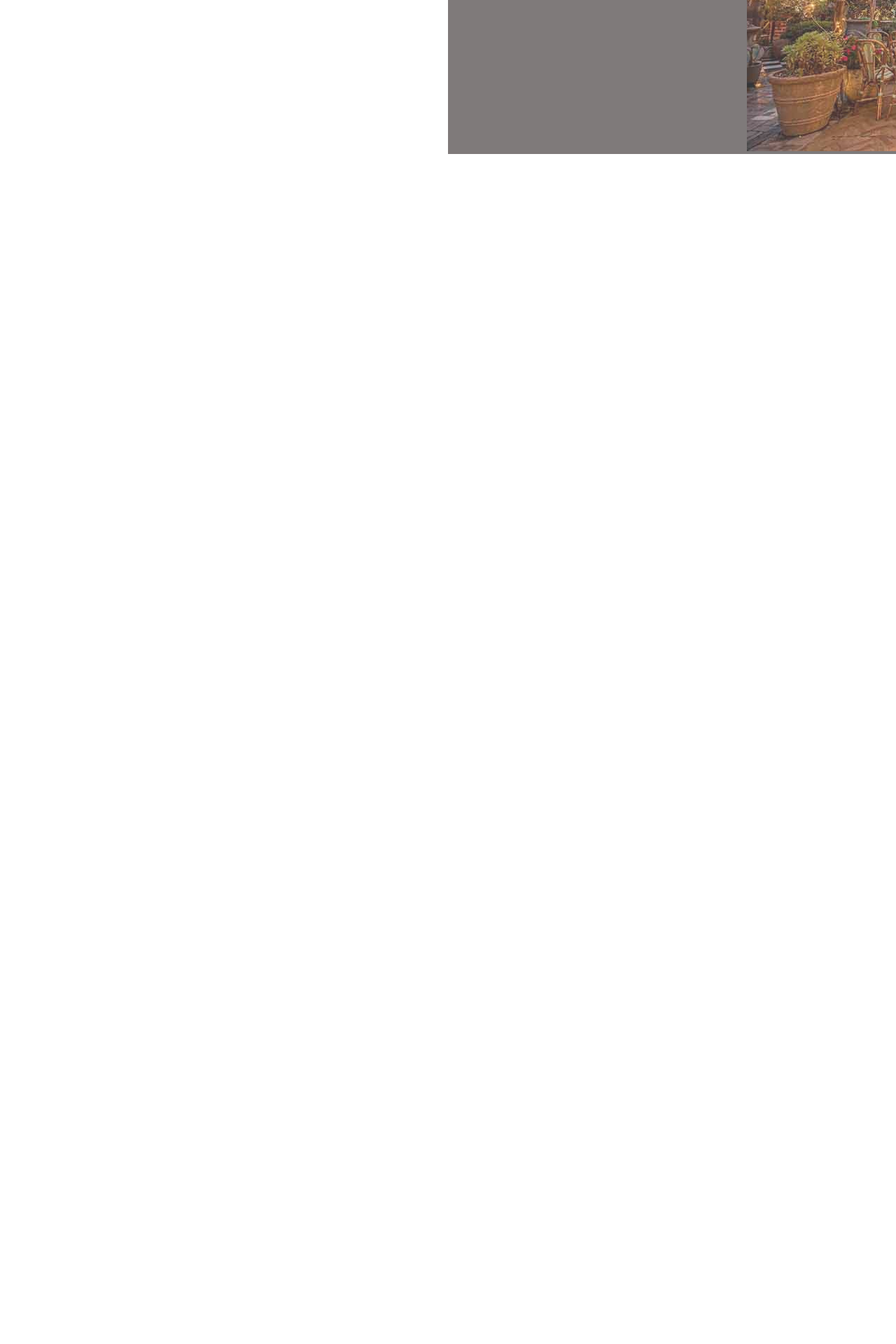
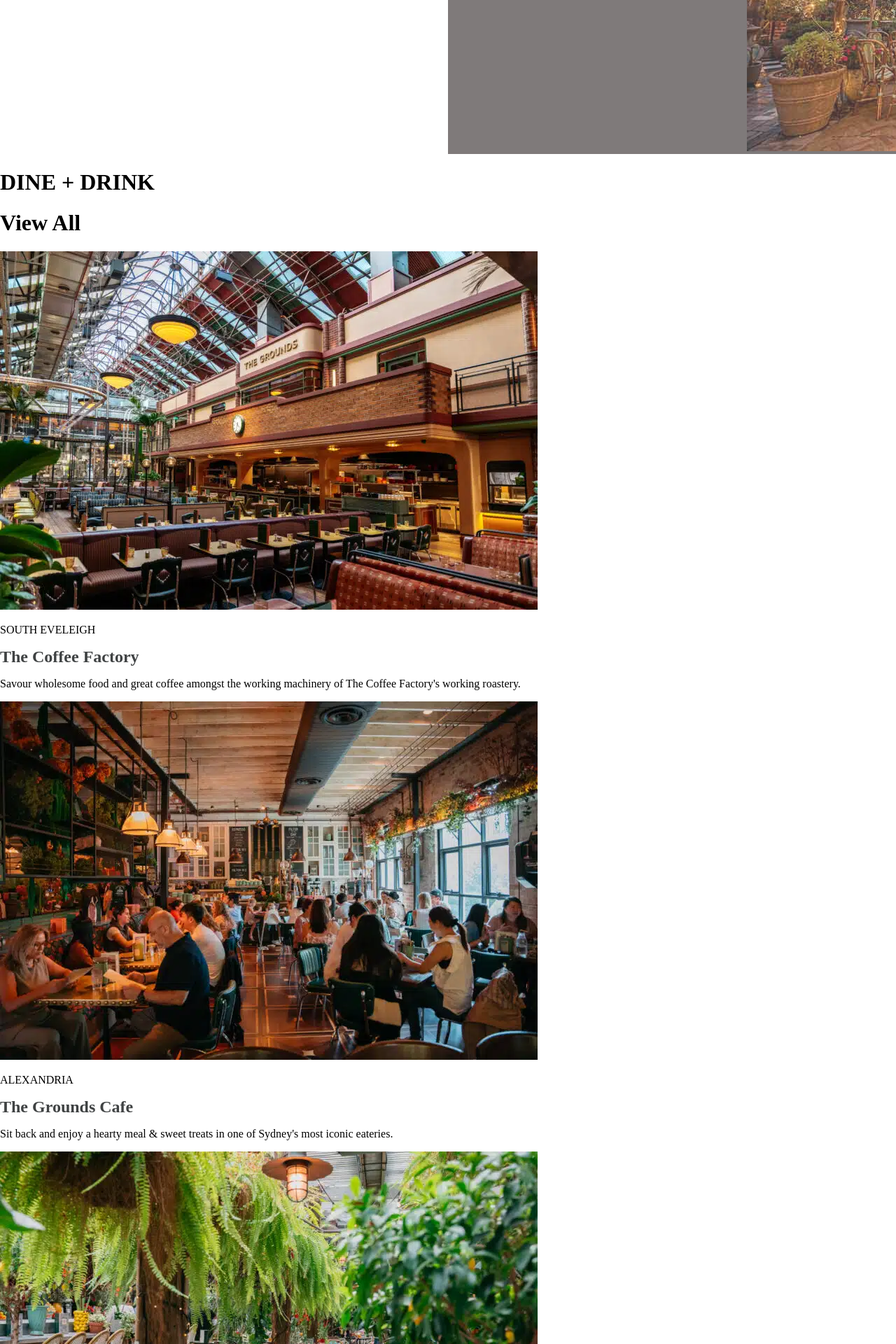
Before and after one commit to kiano948729/menukaart, a PHP site: page / in a window 1280 px wide; the page is wider, and only the part inside the window is pictured. Shown: the part 873-2793 px from the top of that part at 70% size. Before the commit the page ends 1093 px from the top of that part, so only its background shows below. Run offline with PHP 8.4, Linux system fonts and the light colour scheme; data that the repository does not hold is empty; some libraries are stand-ins or nearby versions; some web fonts are replaced.

Commit message:
begin gemaakt met toevoegingen voor extra verhaal op de index

```diff
--- a/index.php
+++ b/index.php
@@ -106,6 +106,30 @@
                 </div>
             </div>
         </div>
+        <div class="lower-info">
+            <h1>DINE + DRINK</h1>
+            <h1>View All</h1>
+            <div>
+                <img src="img/indexImg/img.png" alt="gnf">
+                <p><i class="fa-thin fa-location-dot"></i>SOUTH EVELEIGH</p>
+                <h2>The Coffee Factory</h2>
+                <p>Savour wholesome food and great coffee amongst the working machinery of The Coffee Factory's working roastery.</p>
+            </div>
+            <div>
+                <img src="img/indexImg/img_1.png" alt="gnf">
+                <p><i class="fa-thin fa-location-dot"></i>ALEXANDRIA</p>
+                <h2>The Grounds Cafe</h2>
+                <p>Sit back and enjoy a hearty meal & sweet treats in one of Sydney's most iconic eateries.</p>
+
+            </div>
+            <div>
+                <img src="img/indexImg/img_2.png" alt="gnf">
+                <p><i class="fa-thin fa-location-dot"></i>ALEXANDRIA</p>
+                <h2>The Potting Shed</h2>
+                <p>Surround yourself with lush greenery at The Potting Shed and enjoy fresh seasonal dishes with a cheeky tipple or two.</p>
+            </div>
+
+        </div>
     </main>
 </div>
 </body>
```
Also changed, not shown: img/indexImg/img.png (added), img/indexImg/img_1.png (added), img/indexImg/img_2.png (added).
